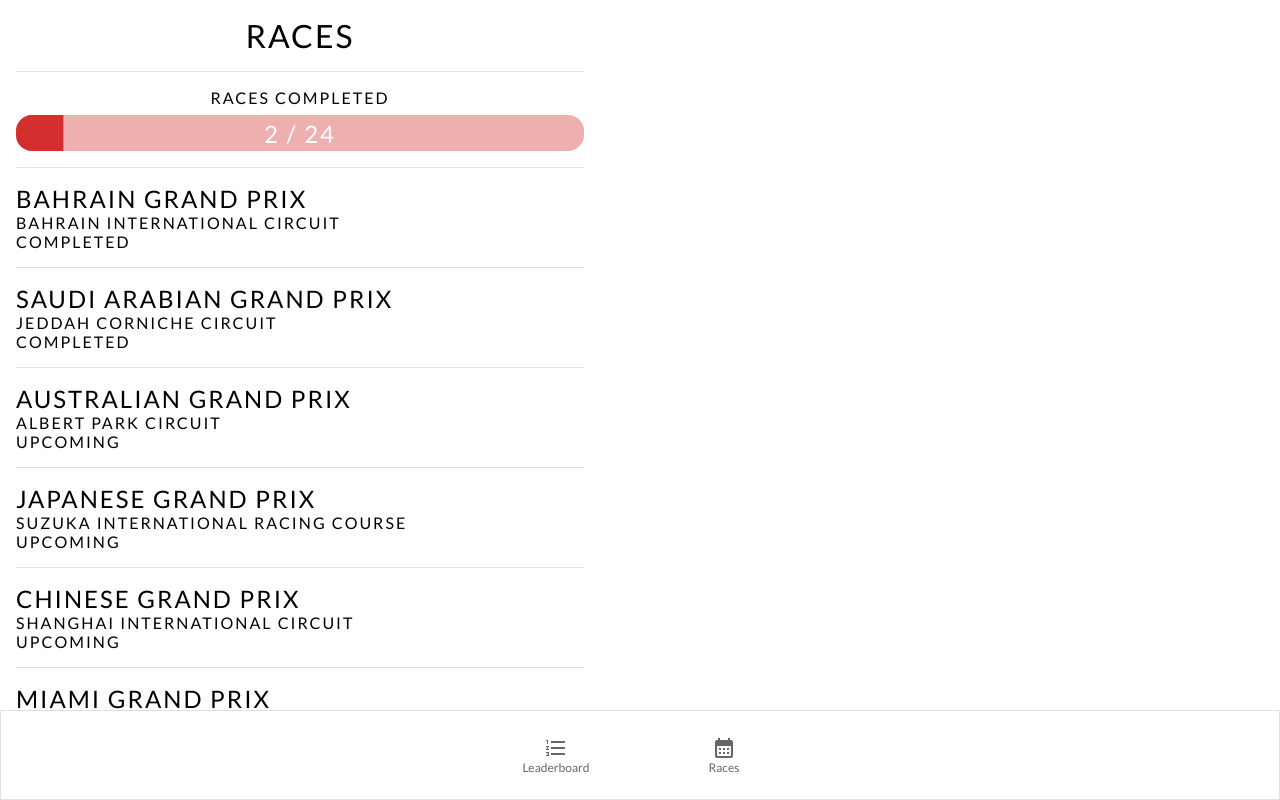
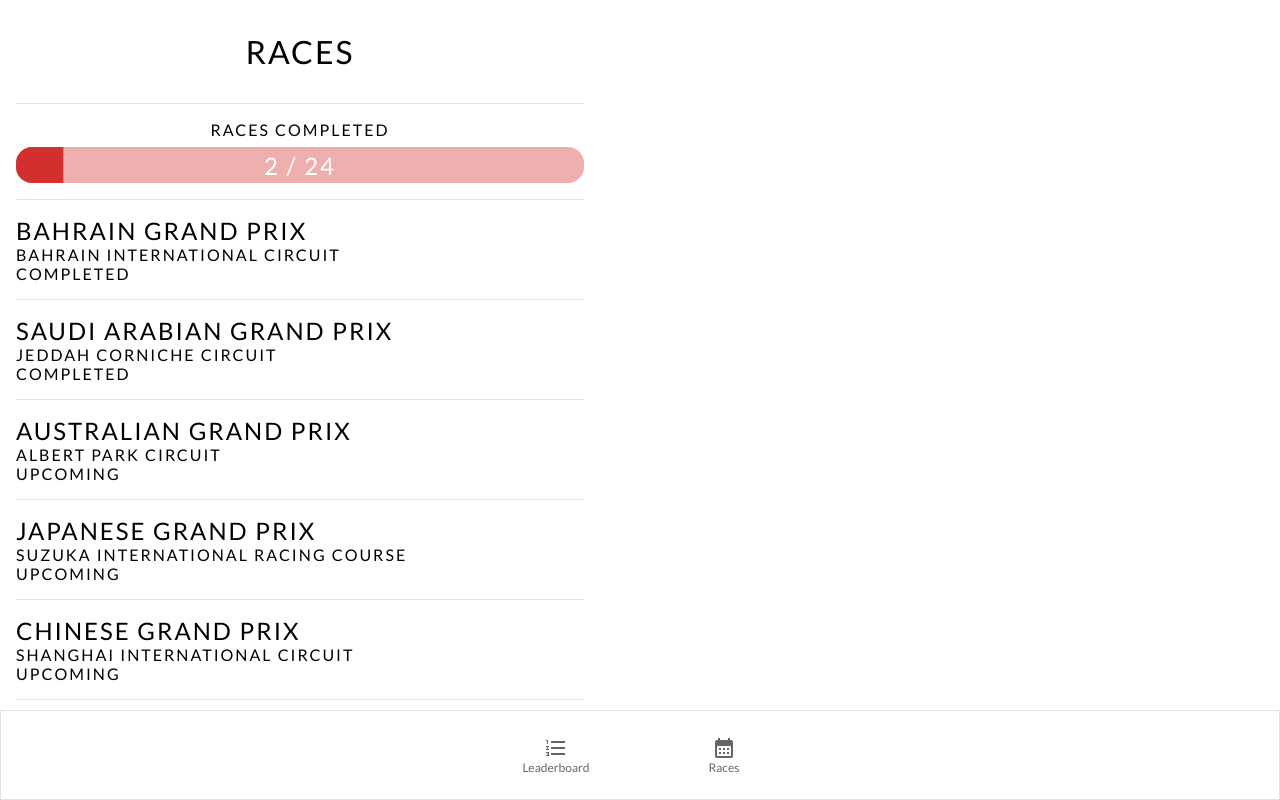
Before and after one commit to JamesCrawley/f1-2024, a Next.js app: page /races in a window 1280 px wide. Built offline with nearby package versions, Linux system fonts and the light colour scheme.

Commit message:
Updated styling

```diff
--- a/src/app/leaderboard/page.tsx
+++ b/src/app/leaderboard/page.tsx
@@ -22,7 +22,7 @@ const LeaderboardPage: FC = () => {
   return (
     <Stack height="100%">
       <Stack bgcolor="white" pt={2} px={2} rowGap={2}>
-        <Typography mx="auto" variant="lg">
+        <Typography mx="auto" py={2} variant="lg">
           Leaderboard
         </Typography>
 
--- a/src/app/races/page.tsx
+++ b/src/app/races/page.tsx
@@ -7,9 +7,9 @@ import { races } from "@/data/races";
 
 const RacesPage: FC = () => {
   return (
-    <Stack px={2}>
-      <Stack bgcolor="white" pt={2} rowGap={2}>
-        <Typography mx="auto" variant="lg">
+    <Stack height="100%">
+      <Stack bgcolor="white" pt={2} px={2} rowGap={2}>
+        <Typography mx="auto" py={2} variant="lg">
           Races
         </Typography>
 
@@ -20,9 +20,10 @@ const RacesPage: FC = () => {
         <Divider />
       </Stack>
 
-      <Stack divider={<Divider />} overflow="auto">
+      <Stack overflow="auto" px={2}>
         {races.map(({ id, name, circuitName, status }) => {
           return (
+            <>
               <Stack key={id} py={2}>
                 <Typography>{name}</Typography>
 
@@ -32,6 +33,9 @@ const RacesPage: FC = () => {
                   <Typography variant="sm">{status}</Typography>
                 </Stack>
               </Stack>
+
+              <Divider />
+            </>
           );
         })}
       </Stack>
```
Lines whose indentation alone changed are shown as unchanged.
